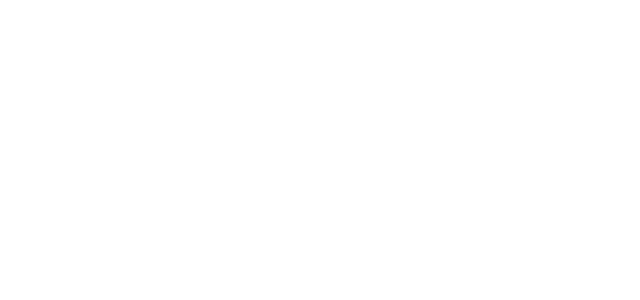
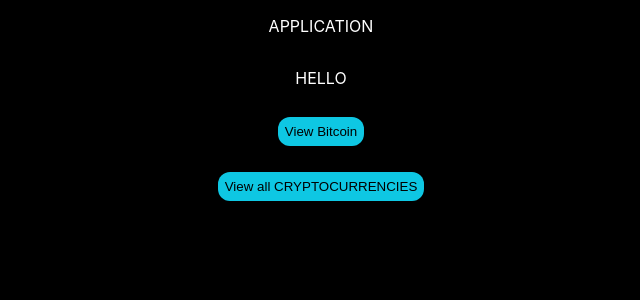
Before and after one commit to BerkanMarasli/Crypto-Portfolio-Tracker, a React (Create React App) app in the folder cpt_frontend/: page / in a window 1280 px wide. Shown: the top 300 px of the page, without its empty margins (319-959 px from the left). Built offline with nearby package versions, Linux system fonts and the light colour scheme.

Commit message:
Progress ending 29/09/21

```diff
--- a/cpt_frontend/src/App.css
+++ b/cpt_frontend/src/App.css
@@ -1,3 +1,11 @@
 .App {
+  color: #ffffff;
+  display: flex;
+  flex-direction: column;
+  /* box-sizing: border-box; */
+
+  width: 100%;
+  height: 100%;
   text-align: center;
+  align-items: center;
 }
--- a/cpt_frontend/src/App.js
+++ b/cpt_frontend/src/App.js
@@ -1,7 +1,39 @@
 import "./App.css";
+import Button from "./components/Button";
+import { useState } from "react";
 
-function App() {
-  return <div className="App"></div>;
+export default function App() {
+  const [isClickedViewAllCrypto, setIsClickedViewAllCrypto] = useState(false);
+  const [isClickedViewBitcoin, setIsClickedViewBitcoin] = useState(false);
+
+  return (
+    <div className="App">
+      <p>APPLICATION</p>
+      <p>HELLO</p>
+      <Button
+        nameOfButton="View Bitcoin"
+        handleClick={handleViewBitcoinClick}
+        setIsClickedState={setIsClickedViewBitcoin}
+      />
+      <Button
+        nameOfButton="View all CRYPTOCURRENCIES"
+        handleClick={handleViewAllCryptoClick}
+        setIsClickedState={setIsClickedViewAllCrypto}
+      />
+      {isClickedViewBitcoin === true ? (
+        <h1>View Bitcoin Button Clicked</h1>
+      ) : null}
+      {isClickedViewAllCrypto === true ? (
+        <h1>View All Button Clicked</h1>
+      ) : null}
+    </div>
+  );
 }
 
-export default App;
+function handleViewBitcoinClick(setIsClickedViewBitcoin) {
+  setIsClickedViewBitcoin(true);
+}
+
+function handleViewAllCryptoClick(setIsClickedViewAllCrypto) {
+  setIsClickedViewAllCrypto(true);
+}
--- /dev/null
+++ b/cpt_frontend/src/components/Button.css
@@ -0,0 +1,13 @@
+.App-Button-default {
+  border-color: transparent;
+  border-radius: 12px;
+  width: max-content;
+  margin: 1%;
+  padding: 0.4% 0.4%;
+  background-color: rgb(14, 199, 227);
+}
+
+.App-Button-default:hover {
+  background-color: rgba(14, 199, 227, 0.85);
+  border-color: rgb(14, 199, 227);
+}
--- /dev/null
+++ b/cpt_frontend/src/components/Button.js
@@ -0,0 +1,13 @@
+import React from "react";
+import "./Button.css";
+
+export default function Button(props) {
+  return (
+    <button
+      className="App-Button-default"
+      onClick={() => props.handleClick(props.setIsClickedState)}
+    >
+      {props.nameOfButton}
+    </button>
+  );
+}
--- a/cpt_frontend/src/index.css
+++ b/cpt_frontend/src/index.css
@@ -1,13 +1,17 @@
 body {
   margin: 0;
-  font-family: -apple-system, BlinkMacSystemFont, 'Segoe UI', 'Roboto', 'Oxygen',
-    'Ubuntu', 'Cantarell', 'Fira Sans', 'Droid Sans', 'Helvetica Neue',
+  font-family: -apple-system, BlinkMacSystemFont, "Segoe UI", "Roboto", "Oxygen",
+    "Ubuntu", "Cantarell", "Fira Sans", "Droid Sans", "Helvetica Neue",
     sans-serif;
   -webkit-font-smoothing: antialiased;
   -moz-osx-font-smoothing: grayscale;
+  /*  */
+  background-color: #000000;
+  height: 100vh;
+  width: 100vw;
 }
 
 code {
-  font-family: source-code-pro, Menlo, Monaco, Consolas, 'Courier New',
+  font-family: source-code-pro, Menlo, Monaco, Consolas, "Courier New",
     monospace;
 }
```
Also changed, not shown: cpt_frontend/src/components/CryptoInfo.js (added, +11 -0 lines).
